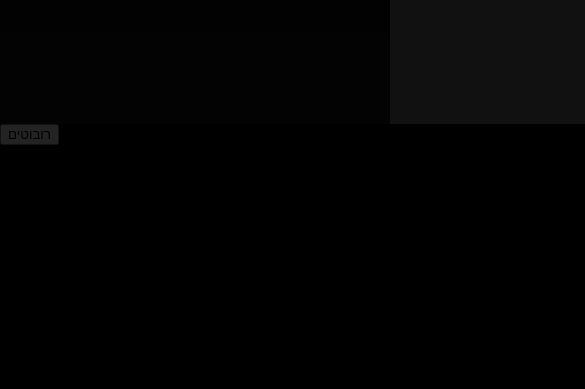
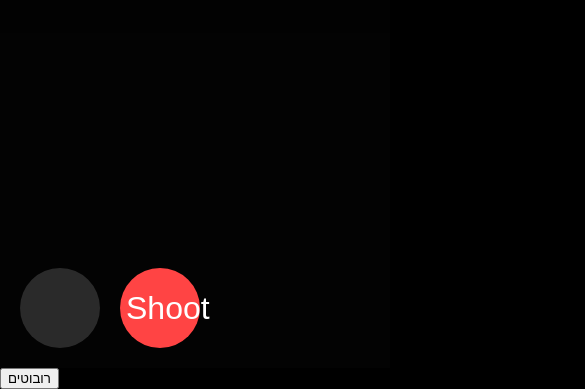
Before and after one commit to ilay754545/gun_shooter_game, a plain HTML site: page index.html in a window 390 px wide. Shown: the part 476-865 px from the top of the page, 585 px wide, since content can reach past the window. Before the commit the page ends 844 px from the top, so only its background shows below. Drawn offline with Linux system fonts and the light colour scheme.

Commit message:
Add mobile controls and responsive canvas support

```diff
--- a/game.js
+++ b/game.js
@@ -168,6 +168,45 @@ function resetGame() {
 
 document.getElementById('respawnBtn').onclick = resetGame;
 
+// Responsive canvas for mobile
+function resizeCanvas() {
+    let w = window.innerWidth, h = window.innerHeight;
+    canvas.width = w;
+    canvas.height = h;
+}
+window.addEventListener('resize', resizeCanvas);
+resizeCanvas();
+
+// Show mobile controls if on mobile
+function isMobile() {
+    return /Android|iPhone|iPad|iPod|Opera Mini|IEMobile|WPDesktop/i.test(navigator.userAgent);
+}
+if (isMobile()) {
+    document.getElementById('mobileControls').style.display = 'flex';
+}
+
+// Mobile joystick and shoot button logic
+let joystickActive = false, joystickStart = {x:0, y:0};
+let moveDir = {x:0, y:0};
+const joystick = document.getElementById('joystick');
+joystick.addEventListener('touchstart', e => {
+    joystickActive = true;
+    joystickStart = {x: e.touches[0].clientX, y: e.touches[0].clientY};
+});
+joystick.addEventListener('touchmove', e => {
+    if (!joystickActive) return;
+    const dx = e.touches[0].clientX - joystickStart.x;
+    const dy = e.touches[0].clientY - joystickStart.y;
+    moveDir.x = dx; moveDir.y = dy;
+});
+joystick.addEventListener('touchend', e => {
+    joystickActive = false;
+    moveDir = {x:0, y:0};
+});
+document.getElementById('shootBtn').addEventListener('touchstart', e => {
+    shoot();
+});
+
 function update() {
   if (gameOver) return;
 
@@ -175,6 +214,13 @@ function update() {
   if (keys["s"]) player.y += player.speed;
   if (keys["a"]) player.x -= player.speed;
   if (keys["d"]) player.x += player.speed;
+
+  // Mobile movement
+  if (isMobile() && (Math.abs(moveDir.x) > 10 || Math.abs(moveDir.y) > 10)) {
+      const len = Math.hypot(moveDir.x, moveDir.y);
+      player.x += (moveDir.x/len) * player.speed;
+      player.y += (moveDir.y/len) * player.speed;
+  }
 
   if (score > 0 && score % 2000 === 0 && !window.bossSpawned) {
     spawnBoss();
--- a/index.html
+++ b/index.html
@@ -80,6 +80,12 @@
   <button onclick="document.getElementById('robotsShopMenu').style.display='none'">סגור</button>
 </div>
 
+<!-- Mobile Controls -->
+<div id="mobileControls" style="position:fixed;bottom:20px;left:20px;z-index:2000;display:none;gap:20px;flex-direction:row;align-items:center;">
+  <div id="joystick" style="width:80px;height:80px;background:rgba(200,200,200,0.2);border-radius:50%;touch-action:none;"></div>
+  <button id="shootBtn" style="width:80px;height:80px;font-size:2em;border-radius:50%;background:#ff4444;color:white;touch-action:none;">Shoot</button>
+</div>
+
 <script src="game.js"></script>
 <script src="boss.js"></script>
 <script src="entities.js"></script>
--- a/style.css
+++ b/style.css
@@ -42,3 +42,42 @@ canvas {
 .weapon-option:hover {
   background: #666;
 }
+#mobileControls {
+  position: fixed;
+  bottom: 20px;
+  left: 20px;
+  z-index: 2000;
+  display: none;
+  gap: 20px;
+  flex-direction: row;
+  align-items: center;
+}
+#joystick {
+  width: 80px;
+  height: 80px;
+  background: rgba(200,200,200,0.2);
+  border-radius: 50%;
+  touch-action: none;
+}
+#shootBtn {
+  width: 80px;
+  height: 80px;
+  font-size: 2em;
+  border-radius: 50%;
+  background: #ff4444;
+  color: white;
+  touch-action: none;
+  border: none;
+}
+@media (max-width: 900px) {
+  #game {
+    width: 100vw !important;
+    height: 100vh !important;
+    max-width: 100vw !important;
+    max-height: 100vh !important;
+    display: block;
+  }
+  #mobileControls {
+    display: flex !important;
+  }
+}
```
